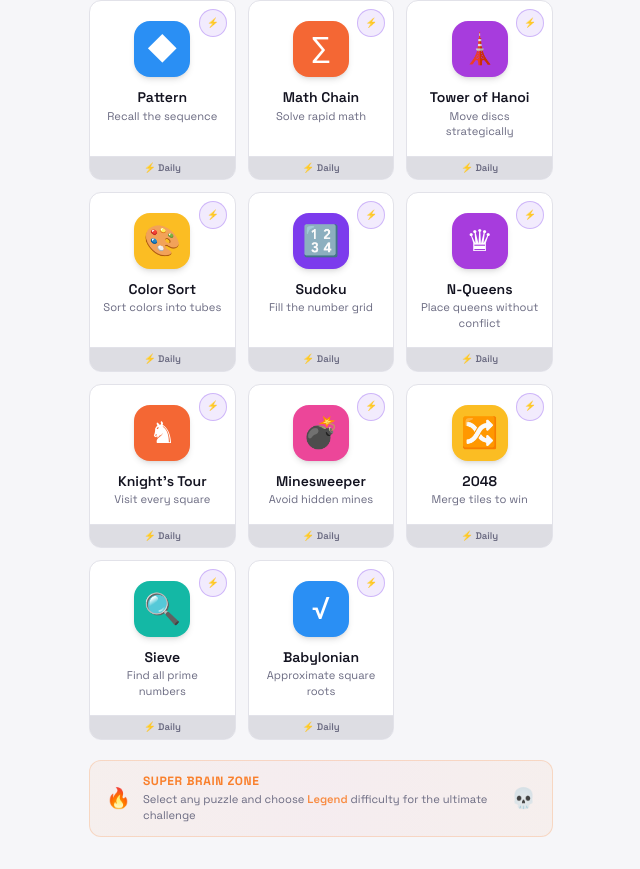
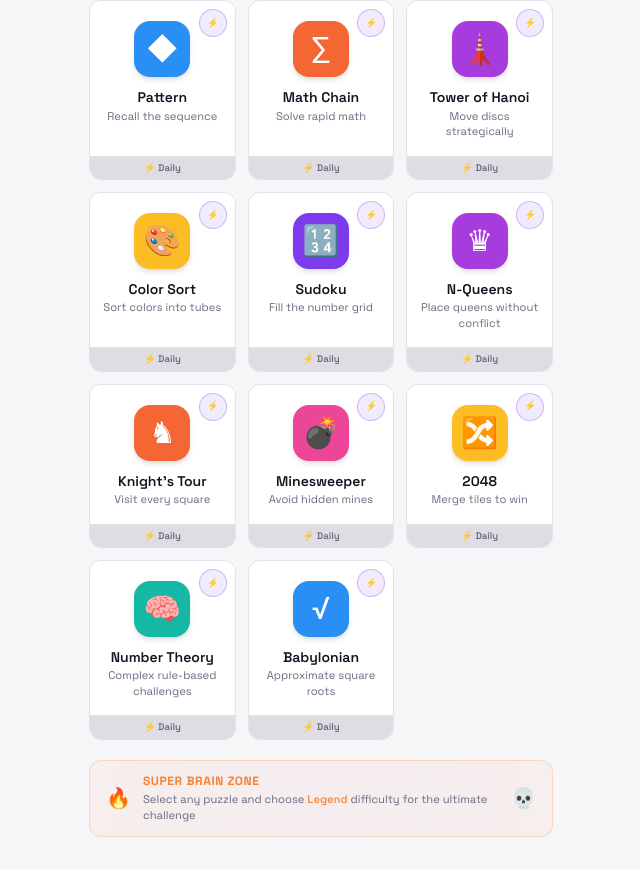
Before and after one commit to phuctranvan1/mind-muse-game, a React (Vite) app: page / in a window 1280 px wide. Shown: the part 336-1205 px from the top of the page, without its empty margins (319-959 px from the left). Built offline with nearby package versions, Linux system fonts and the light colour scheme; the HTML template or start-up script is replaced by a standard one.

Commit message:
Replace sieve with theory puzzle
Co-authored-by: phuctranvan1 <142730334+phuctranvan1@users.noreply.github.com>

```diff
--- a/src/components/game/PuzzleSelector.tsx
+++ b/src/components/game/PuzzleSelector.tsx
@@ -17,7 +17,7 @@ const puzzles: { key: PuzzleType; label: string; desc: string; icon: string; col
   { key: "knighttour", label: "Knight's Tour", desc: "Visit every square", icon: "♞", color: "bg-tile-3" },
   { key: "minesweeper", label: "Minesweeper", desc: "Avoid hidden mines", icon: "💣", color: "bg-tile-2" },
   { key: "2048", label: "2048", desc: "Merge tiles to win", icon: "🔀", color: "bg-tile-4" },
-  { key: "sieve", label: "Sieve", desc: "Find all prime numbers", icon: "🔍", color: "bg-tile-5" },
+  { key: "sieve", label: "Number Theory", desc: "Complex rule-based challenges", icon: "🧠", color: "bg-tile-5" },
   { key: "babylonian", label: "Babylonian", desc: "Approximate square roots", icon: "√", color: "bg-tile-6" },
 ];
 
--- a/src/pages/Index.tsx
+++ b/src/pages/Index.tsx
@@ -194,7 +194,7 @@ const PUZZLE_NAMES: Record<PuzzleType, string> = {
   knighttour: "Knight's Tour",
   minesweeper: "Minesweeper",
   "2048": "2048",
-  sieve: "Sieve of Eratosthenes",
+  sieve: "Number Theory Challenge",
   babylonian: "Babylonian Method",
 };
 
```
